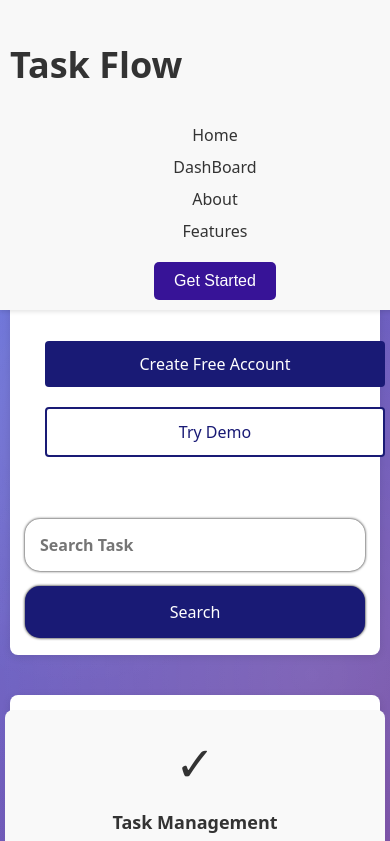
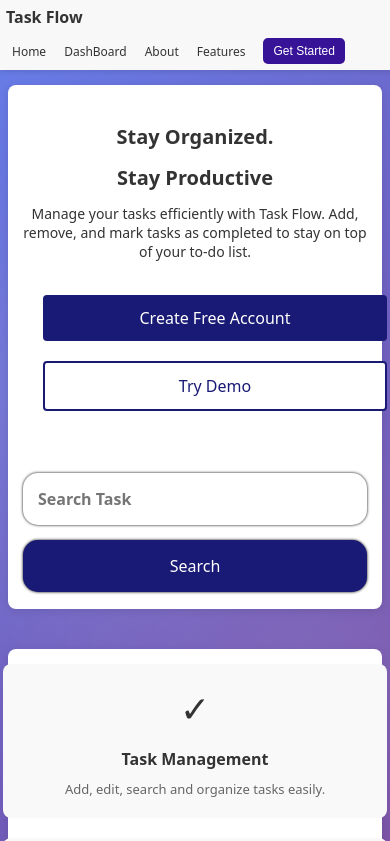
Before and after one commit to Justice-code-ops/Task-flows, a website: page Public/index.html in a window 390 px wide. Shown: the top 841 px of the page. Drawn offline with Linux system fonts and the light colour scheme; a web font is replaced by a local one.

Commit message:
Remodeled the navbar so they don't stack on top of each other

```diff
--- a/Public/style.css
+++ b/Public/style.css
@@ -495,31 +495,70 @@ li:hover .dropdown-menu {
 @media (max-width: 768px) {
 
     body {
-        padding: 80px 10px 20px 10px;
+        padding: 70px 10px 20px 10px;
     }
 
-    /* NAVBAR */
+    /* NAVBAR - Compact mobile design */
     .navbar {
-        flex-direction: column;
         height: auto;
-        padding: 10px;
-        text-align: center;
+        padding: 8px;
+        flex-wrap: wrap;
+        gap: 10px;
     }
 
     .nav-logo {
         margin-left: 0;
-        margin-bottom: 5px;
+        font-size: 18px;
+        flex: 1;
+        text-align: left;
+    }
+
+    .nav-logo h2 {
+        margin: 0;
+        font-size: 18px;
     }
 
     .nav-links {
-        flex-direction: column;
-        gap: 10px;
+        flex: 1;
+        gap: 8px;
         padding: 0;
+        margin-left: 0;
+        min-width: 100%;
     }
 
     .links-list {
-        flex-direction: column;
-        gap: 10px;
+        flex-direction: row;
+        flex-wrap: wrap;
+        gap: 8px;
+        justify-content: flex-start;
+    }
+
+    .links-list li {
+        margin: 0;
+    }
+
+    .nav-links a {
+        font-size: 13px;
+        padding: 6px 8px;
+        display: inline-block;
+    }
+
+    .nav-links a:hover {
+        padding: 6px 8px;
+    }
+
+    .get-started-button {
+        padding: 6px 12px;
+        font-size: 13px;
+    }
+
+    .dropdown-menu {
+        min-width: 100px;
+        font-size: 13px;
+    }
+
+    .dropdown-menu li a {
+        padding: 8px 10px;
     }
 
     /* MAIN INFO SECTION */
@@ -611,3 +650,70 @@ li:hover .dropdown-menu {
         font-size: 16px;
     }
 }
+
+@media (max-width: 480px) {
+    /* Extra small screens - additional navbar compression */
+    body {
+        padding: 65px 8px 20px 8px;
+    }
+
+    .navbar {
+        padding: 6px;
+        height: auto;
+    }
+
+    .nav-logo {
+        font-size: 16px;
+    }
+
+    .nav-logo h2 {
+        font-size: 16px;
+    }
+
+    .links-list {
+        gap: 6px;
+    }
+
+    .nav-links a {
+        font-size: 12px;
+        padding: 4px 6px;
+    }
+
+    .get-started-button {
+        padding: 6px 10px;
+        font-size: 12px;
+    }
+
+    .headline {
+        font-size: 20px;
+    }
+
+    .description {
+        font-size: 14px;
+    }
+
+    .feature-icon {
+        font-size: 36px;
+    }
+
+    .feature-card h3 {
+        font-size: 16px;
+    }
+
+    .feature-card p {
+        font-size: 13px;
+    }
+
+    .xtra-info h1 {
+        font-size: 24px;
+    }
+
+    .xtra-info p {
+        font-size: 14px;
+    }
+
+    .xtra-info button {
+        padding: 10px 20px;
+        font-size: 14px;
+    }
+}
```
